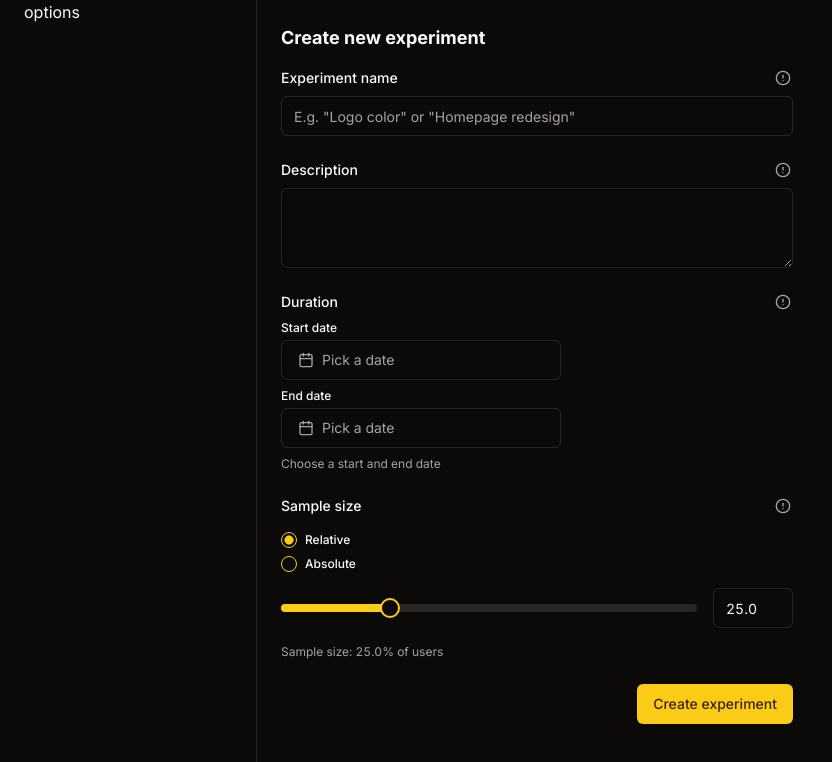
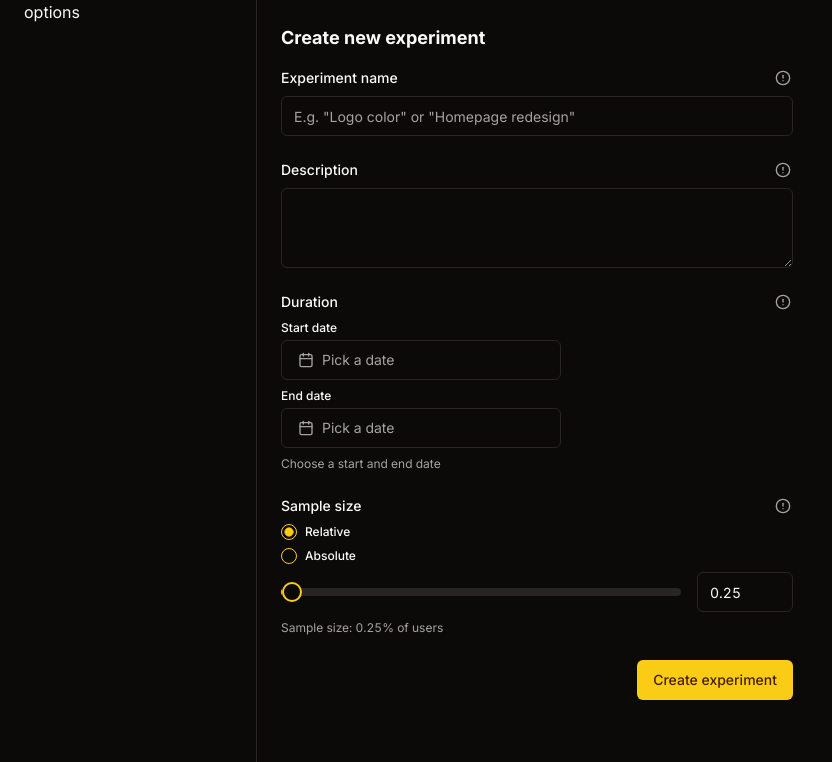
Before and after one commit to retestlabs/app, a Next.js app: page /app/experiments/create in a window 1280 px wide. Shown: the top 762 px of the page, without its empty margins (0-832 px from the left). Built offline with nearby package versions, Linux system fonts and the light colour scheme.

Commit message:
feat: console.log all form data on the server

```diff
--- a/src/app/app/experiments/create/duration-input.tsx
+++ b/src/app/app/experiments/create/duration-input.tsx
@@ -15,7 +15,7 @@ export const DurationInput = () => {
   return (
     <div className="space-y-2">
       <div className="flex items-center justify-between">
-        <Label htmlFor="experiment-duration">Duration</Label>
+        <Label>Duration</Label>
         <InputHint>
           How long do you want to run the experiment? We recommend at least 2
           weeks to account for weekly fluctuations.
@@ -51,6 +51,10 @@ export const DurationInput = () => {
             )} days`
           : "Choose a start and end date"}
       </p>
+      <div className="hidden">
+        <input value={startedAt?.toISOString()} name="experiment-startedAt" />
+        <input value={endedAt?.toISOString()} name="experiment-endedAt" />
+      </div>
     </div>
   );
 };
--- a/src/app/app/experiments/create/sample-size-input.tsx
+++ b/src/app/app/experiments/create/sample-size-input.tsx
@@ -14,13 +14,13 @@ export const SampleSizeInput = () => {
   let [absoluteSize, setAbsoluteSize] = React.useState(1000);
 
   return (
-    <div className="space-y-4">
+    <div className="space-y-2">
       <div className="flex items-center justify-between">
         <Label
           htmlFor={
             typeOfSampleSize === "relative"
-              ? "experiment-sample-relative-size"
-              : "experiment-sample-absolute-size"
+              ? "experiment-sampleSizeRelative"
+              : "experiment-sampleSizeAbsolute"
           }
         >
           Sample size
@@ -48,29 +48,28 @@ export const SampleSizeInput = () => {
       {typeOfSampleSize === "relative" ? (
         <div className="flex space-x-4">
           <Slider
-            id="experiment-sample-relative-size"
-            name="experiment-sample-relative-size"
             value={relativeSize}
             onValueChange={setRelativeSize}
             min={0}
-            max={1}
-            step={0.005}
+            max={100}
+            step={0.05}
           />
           <Input
-            id="experiment-sample-relative-size-input"
-            className="w-20 tabular-nums"
-            value={(relativeSize[0] * 100).toFixed(1)}
-            onChange={(e) => setRelativeSize([Number(e.target.value) / 100])}
+            id="experiment-sampleSizeRelative"
+            name="experiment-sampleSizeRelative"
+            className="w-24 tabular-nums"
+            value={relativeSize[0].toFixed(2)}
+            onChange={(e) => setRelativeSize([Number(e.target.value)])}
             type="number"
             min={0}
             max={100}
-            step={0.5}
+            step={0.05}
           ></Input>
         </div>
       ) : (
         <Input
-          id="experiment-sample-absolute-size"
-          name="experiment-sample-absolute-size"
+          id="experiment-sampleSizeAbsolute"
+          name="experiment-sampleSizeAbsolute"
           className="w-32 tabular-nums"
           value={absoluteSize}
           onChange={(e) => setAbsoluteSize(Number(e.target.value))}
@@ -83,7 +82,7 @@ export const SampleSizeInput = () => {
       <p className="text-xs text-muted-foreground tabular-nums">
         Sample size{": "}
         {typeOfSampleSize === "relative"
-          ? `${(relativeSize[0] * 100).toFixed(1)}% of users`
+          ? `${relativeSize[0].toFixed(2)}% of users`
           : `${absoluteSize} users`}
       </p>
     </div>
--- a/src/app/globals.css
+++ b/src/app/globals.css
@@ -57,3 +57,17 @@
     @apply bg-background text-foreground;
   }
 }
+
+/* avoid browser autofill */
+input:-webkit-autofill,
+input:-webkit-autofill:hover,
+input:-webkit-autofill:focus,
+textarea:-webkit-autofill,
+textarea:-webkit-autofill:hover,
+textarea:-webkit-autofill:focus,
+select:-webkit-autofill,
+select:-webkit-autofill:hover,
+select:-webkit-autofill:focus {
+  -webkit-box-shadow: 0 0 0px 1000px #000 inset;
+  transition: background-color 5000s ease-in-out 0s;
+}
```
